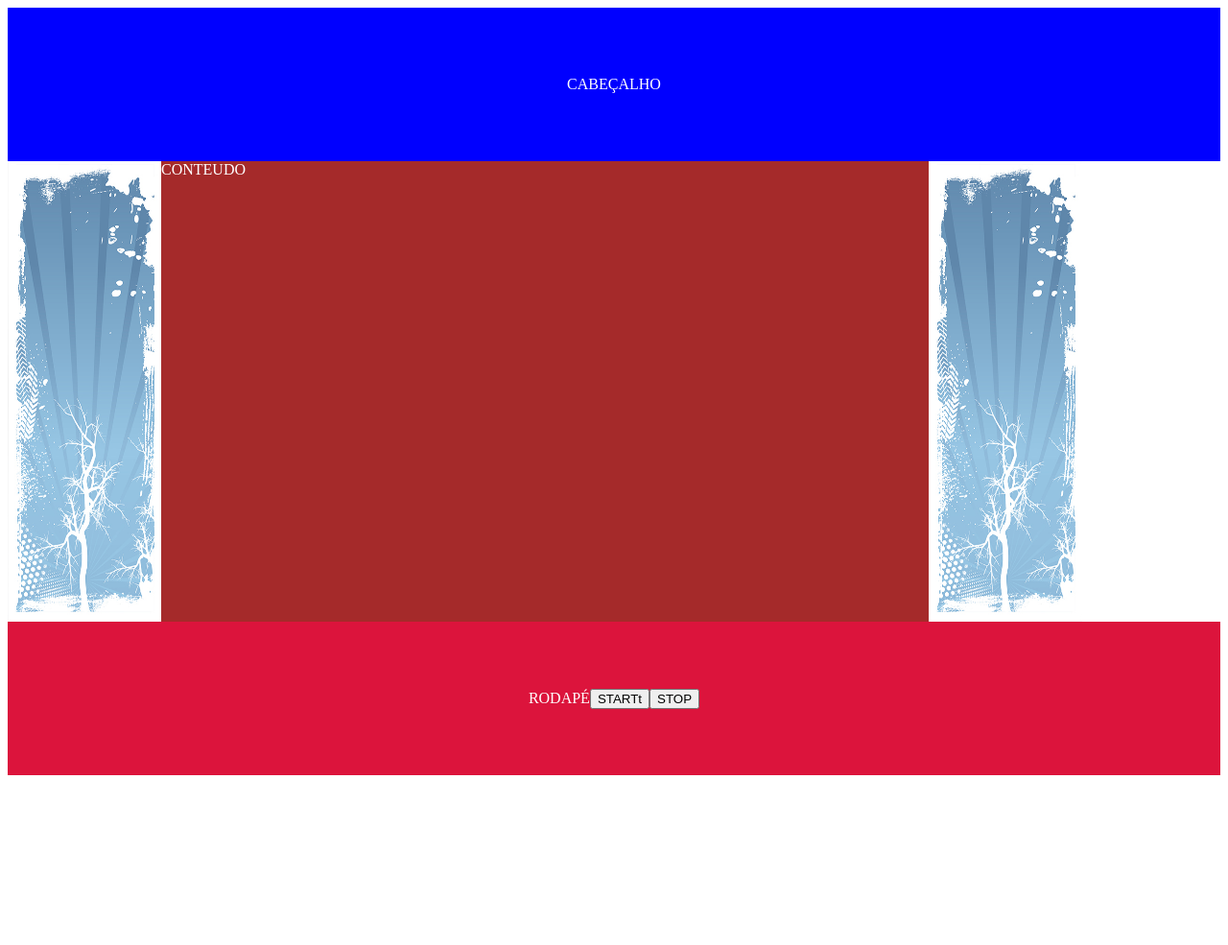
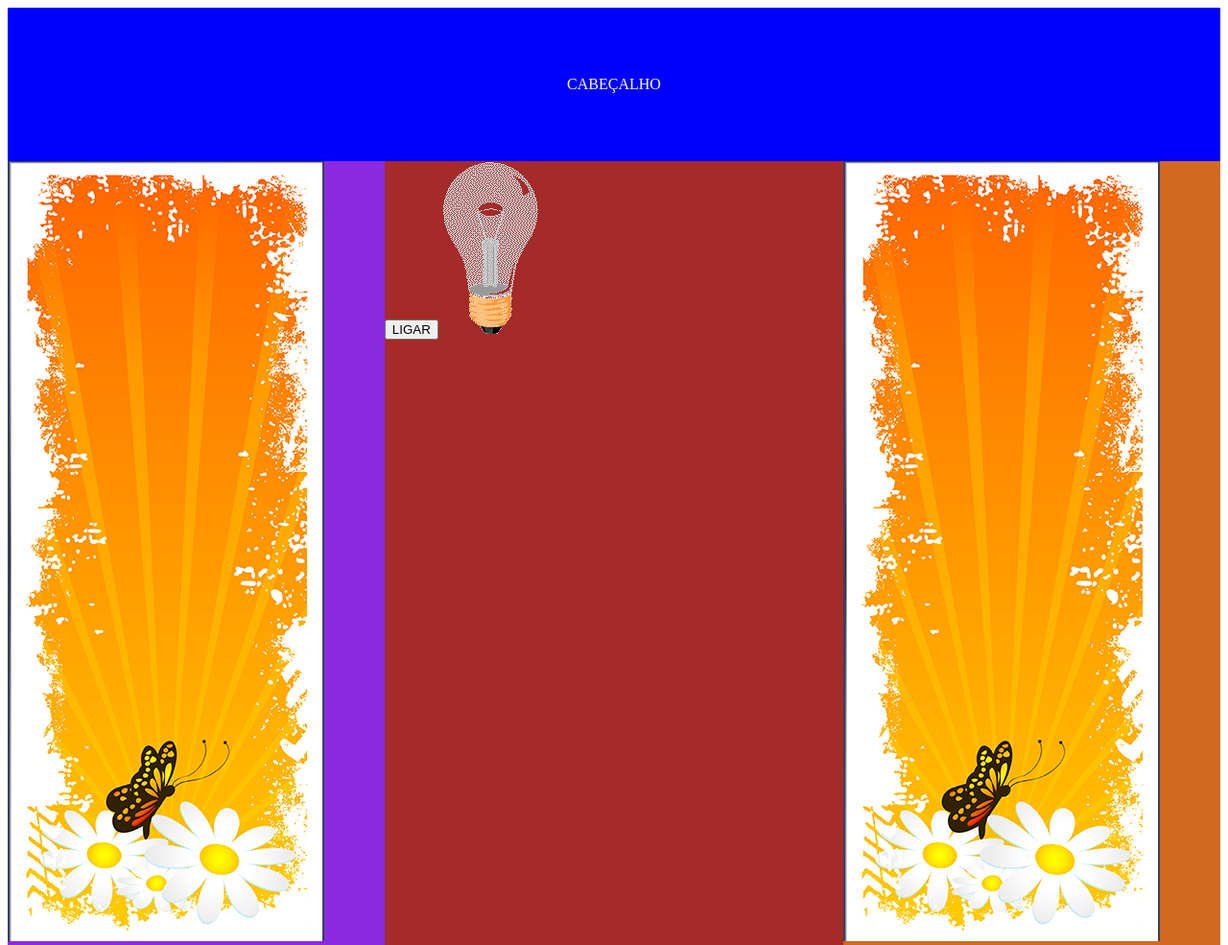
Before and after one commit to 1ESPF-2023/rm551624, a plain HTML site: page layout-cores.html in a window 1280 px wide. Shown: the top 985 px of the page at 96% size. Before the commit the page ends 816 px from the top, so only its background shows below. Drawn offline with Linux system fonts and the light colour scheme.

Commit message:
Exercicios resolvidos e foreach

```diff
--- a/css/style.css
+++ b/css/style.css
@@ -9,31 +9,31 @@
 
 .container{
     display: flex;
-    height: 60vh;
+    height: auto;
 }
 
 .banner-1{
-    /* flex-grow: 1; */
+    flex-grow: 1;
     background-color: blueviolet;
     color: #fff;
-    height: 60vh;
-    width: 20vh;
+    /* height: 60vh;
+    width: 20vh; */
 }
 
 .conteudo{
-    /* flex-grow: 5; */
+    flex-grow: 5;
     background-color: brown;
     color: #fff;
-    height: 60vh;
-    width: 100vh;
+    /* height: 60vh;
+    width: 100vh; */
 }
 
 .banner-2{
-    /* flex-grow: 1; */
+    flex-grow: 1;
     background-color: chocolate;
     color: #fff;
-    height: 60vh;
-    width: 20vh;
+    /* height: 60vh;
+    width: 20vh; */
 }
 
 .rodape{
@@ -45,7 +45,7 @@
     color: #fff;
 }
 
-.banner-img-1{
+/* .banner-img-1{
     height: 60vh;
     position: absolute;
     width: 20vh;
@@ -80,4 +80,4 @@
     height: 60vh;
     position: absolute;
     width: 20vh;
-}
+} */
--- a/js/script.js
+++ b/js/script.js
@@ -26,6 +26,7 @@
 
 // console.log(seletores)
 
+// //======================================================================================
 
 // let tmp = ""
 
@@ -43,7 +44,6 @@
 //     console.log(b);
 
 //     const cabecalho = document.querySelector(".cabecalho");
-
 //     cabecalho.style.backgroundColor = `rgb(${r},${g},${b})`;
 
 //     tmp = setTimeout(mudarCor, 1000) //o segundo parâmetro é feito em milisegundos. Os parâmetros da função "mudarCor" tem que ser colocado após os milisegundos
@@ -100,89 +100,152 @@
 
 
 
+//======================================================================================
+//Exercício
+// let tmp1 = ""
+// let tmp2 = ""
 
-let tmp1 = ""
-let tmp2 = ""
+// function mudarImagemBanner1() {
 
-function mudarImagemBanner1() {
+//     let b = 0;
 
-    let b = 0;
+//     b = Math.round(Math.random() * 2);
+//     console.log(b);
 
-    b = Math.round(Math.random() * 2);
-    console.log(b);
+//     if (b == 0) {
+//         const banner1Lateral1 = document.querySelector(".banner-img-1")
+//         banner1Lateral1.style.zIndex = "5"
+//         const banner2Lateral1 = document.querySelector(".banner-img-2")
+//         banner2Lateral1.style.zIndex = "1"
+//         const banner3Lateral1 = document.querySelector(".banner-img-3")
+//         banner3Lateral1.style.zIndex = "1"
+//     }
+//     if (b == 1) {
+//         const banner1Lateral1 = document.querySelector(".banner-img-1")
+//         banner1Lateral1.style.zIndex = "1"
+//         const banner2Lateral1 = document.querySelector(".banner-img-2")
+//         banner2Lateral1.style.zIndex = "5"
+//         const banner3Lateral1 = document.querySelector(".banner-img-3")
+//         banner3Lateral1.style.zIndex = "1"
+//     }
+//     if (b == 2) {
+//         const banner1Lateral1 = document.querySelector(".banner-img-1")
+//         banner1Lateral1.style.zIndex = "1"
+//         const banner2Lateral1 = document.querySelector(".banner-img-2")
+//         banner2Lateral1.style.zIndex = "1"
+//         const banner3Lateral1 = document.querySelector(".banner-img-3")
+//         banner3Lateral1.style.zIndex = "5"
+//     }
 
-    if (b == 0) {
-        const banner1Lateral1 = document.querySelector(".banner-img-1")
-        banner1Lateral1.style.zIndex = "5"
-        const banner2Lateral1 = document.querySelector(".banner-img-2")
-        banner2Lateral1.style.zIndex = "1"
-        const banner3Lateral1 = document.querySelector(".banner-img-3")
-        banner3Lateral1.style.zIndex = "1"
-    }
-    if (b == 1) {
-        const banner1Lateral1 = document.querySelector(".banner-img-1")
-        banner1Lateral1.style.zIndex = "1"
-        const banner2Lateral1 = document.querySelector(".banner-img-2")
-        banner2Lateral1.style.zIndex = "5"
-        const banner3Lateral1 = document.querySelector(".banner-img-3")
-        banner3Lateral1.style.zIndex = "1"
-    }
-    if (b == 2) {
-        const banner1Lateral1 = document.querySelector(".banner-img-1")
-        banner1Lateral1.style.zIndex = "1"
-        const banner2Lateral1 = document.querySelector(".banner-img-2")
-        banner2Lateral1.style.zIndex = "1"
-        const banner3Lateral1 = document.querySelector(".banner-img-3")
-        banner3Lateral1.style.zIndex = "5"
-    }
+//     tmp1 = setTimeout(mudarImagemBanner1, 500)
 
-    tmp1 = setTimeout(mudarImagemBanner1, 500)
-
-    }
+//     }
 
 
 
-    function mudarImagemBanner2() {
+//     function mudarImagemBanner2() {
 
-        let b = 0;
+//         let b = 0;
 
-        b = Math.round(Math.random() * 2);
-        console.log(b);
+//         b = Math.round(Math.random() * 2);
+//         console.log(b);
 
-        if (b == 0) {
-            const banner1Lateral1 = document.querySelector(".banner-img-4")
-            banner1Lateral1.style.zIndex = "5"
-            const banner2Lateral1 = document.querySelector(".banner-img-5")
-            banner2Lateral1.style.zIndex = "1"
-            const banner3Lateral1 = document.querySelector(".banner-img-6")
-            banner3Lateral1.style.zIndex = "1"
-        }
-        if (b == 1) {
-            const banner1Lateral1 = document.querySelector(".banner-img-4")
-            banner1Lateral1.style.zIndex = "1"
-            const banner2Lateral1 = document.querySelector(".banner-img-5")
-            banner2Lateral1.style.zIndex = "5"
-            const banner3Lateral1 = document.querySelector(".banner-img-6")
-            banner3Lateral1.style.zIndex = "1"
-        }
-        if (b == 2) {
-            const banner1Lateral1 = document.querySelector(".banner-img-4")
-            banner1Lateral1.style.zIndex = "1"
-            const banner2Lateral1 = document.querySelector(".banner-img-5")
-            banner2Lateral1.style.zIndex = "1"
-            const banner3Lateral1 = document.querySelector(".banner-img-6")
-            banner3Lateral1.style.zIndex = "5"
-        }
+//         if (b == 0) {
+//             const banner1Lateral1 = document.querySelector(".banner-img-4")
+//             banner1Lateral1.style.zIndex = "5"
+//             const banner2Lateral1 = document.querySelector(".banner-img-5")
+//             banner2Lateral1.style.zIndex = "1"
+//             const banner3Lateral1 = document.querySelector(".banner-img-6")
+//             banner3Lateral1.style.zIndex = "1"
+//         }
+//         if (b == 1) {
+//             const banner1Lateral1 = document.querySelector(".banner-img-4")
+//             banner1Lateral1.style.zIndex = "1"
+//             const banner2Lateral1 = document.querySelector(".banner-img-5")
+//             banner2Lateral1.style.zIndex = "5"
+//             const banner3Lateral1 = document.querySelector(".banner-img-6")
+//             banner3Lateral1.style.zIndex = "1"
+//         }
+//         if (b == 2) {
+//             const banner1Lateral1 = document.querySelector(".banner-img-4")
+//             banner1Lateral1.style.zIndex = "1"
+//             const banner2Lateral1 = document.querySelector(".banner-img-5")
+//             banner2Lateral1.style.zIndex = "1"
+//             const banner3Lateral1 = document.querySelector(".banner-img-6")
+//             banner3Lateral1.style.zIndex = "5"
+//         }
 
-        tmp2 = setTimeout(mudarImagemBanner2, 500)
-        }
+//         tmp2 = setTimeout(mudarImagemBanner2, 500)
+//         }
 
 
-mudarImagemBanner1();
-mudarImagemBanner2();
+// mudarImagemBanner1();
+// mudarImagemBanner2();
+//======================================================================================
+//======================================================================================
+//Exercicio corrigido pelo professor
 
-console.log(seletores)
 
+// function mudaBanner() {
+//     const imgElement1 = document.querySelector(".banner-1 img"); //pegou a classe "banner-1" e pegou uma img dentro dessa classe
+//     //console.log(imgElement1)
+//     let nr = Math.ceil(Math.random() * 3);
+//     // imgElement1.src = "./img/banner-lateral-"+nr+".png";
+//     imgElement1.src =`./img/banner-lateral-${nr}.png`;
+//     setTimeout(mudaBanner2, 2000);
+// }
+
+// function mudaBanner2() {
+//     const imgElement1 = document.querySelector(".banner-2 img"); //pegou a classe "banner-1" e pegou uma img dentro dessa classe
+//     //console.log(imgElement1)
+//     let nr = Math.ceil(Math.random() * 3);
+//     // imgElement1.src = "./img/banner-lateral-"+nr+".png";
+//     imgElement1.src =`./img/banner-lateral-${nr}.png`;
+//     setTimeout(mudaBanner, 2000);
+// }
+
+
+// function mudaBanner() {
+//     const imgElement = document.querySelector(".banner-1 img"); //pegou a classe "banner-1" e pegou uma img dentro dessa classe
+//     //console.log(imgElement1)
+//     let nr = Math.ceil(Math.random() * 3);
+//     // imgElement1.src = "./img/banner-lateral-"+nr+".png";
+//     imgElement.src =`./img/banner-lateral-${nr}.png`;
+
+//     const imgElement2 = document.querySelector(".banner-2 img"); //pegou a classe "banner-1" e pegou uma img dentro dessa classe
+//     //console.log(imgElement1)
+//     nr = Math.ceil(Math.random() * 3);
+//     // imgElement1.src = "./img/banner-lateral-"+nr+".png";
+//     imgElement2.src =`./img/banner-lateral-${nr}.png`;
+//     setTimeout(mudaBanner, 1000);
+// }
+
+// mudaBanner();
+
+//=====================================================================================
+
+//Exercicio 2
+function mudaLampada() {
+    // const botao = document.querySelector("button");
+    const botoes = document.querySelectorALL("button");
+botoes.forEach( (botao)=>{
+    botao
+} ) //ele conhece todos os botoes
+    botao.addEventListener("click", function(){
+        if(this.textContent == "LIGAR"){
+            const bulbElement = document.querySelector("img[alt='Lampada apagada']");
+            bulbElement.src = "./img/pic_bulbon.gif";
+            bulbElement.alt = "Lampada acesa";
+            this.textContent = "DESLIGAR"
+        }else{
+            const bulbElement = document.querySelector("img[alt='Lampada acesa']");
+            bulbElement.src = "./img/pic_bulboff.gif";
+            bulbElement.alt = "Lampada apagada";
+            this.textContent = "LIGAR"
+        }
+    })
+
+}
 
 /*
 var                         - variável
--- a/layout-cores.html
+++ b/layout-cores.html
@@ -18,19 +18,22 @@
 
     <div class="container">
         <aside class="banner-1">
-            <img class="banner-img-1" src="./img/banner-lateral-1.png" alt="">
-            <img class="banner-img-2" src="./img/banner-lateral-2.png" alt="">
-            <img class="banner-img-3" src="./img/banner-lateral-3.png" alt="">
-            <span>BANNER-1</span>
+            <img class="banner-img-1" src="./img/banner-lateral-1.png" alt="Banner">
+            <!-- <img class="banner-img-2" src="./img/banner-lateral-2.png" alt="Banner">
+            <img class="banner-img-3" src="./img/banner-lateral-3.png" alt="Banner"> -->
+            <!-- <span>BANNER-1</span> -->
         </aside>
         <section class="conteudo">
-            <span>CONTEUDO</span>
+            <button>LIGAR</button>
+            <img src="./img/pic_bulboff.gif" alt="Lampada apagada">
+            <img src="." alt="">
+            <!-- <span>CONTEUDO</span>     -->
         </section>
         <aside class="banner-2">
-            <img class="banner-img-4" src="./img/banner-lateral-1.png" alt="">
-            <img class="banner-img-5" src="./img/banner-lateral-2.png" alt="">
-            <img class="banner-img-6" src="./img/banner-lateral-3.png" alt="">
-            <span>BANNER-2</span>
+            <img class="banner-img-4" src="./img/banner-lateral-1.png" alt="Banner">
+            <!-- <img class="banner-img-5" src="./img/banner-lateral-2.png" alt="Banner">
+            <img class="banner-img-6" src="./img/banner-lateral-3.png" alt="Banner"> -->
+            <!-- <span>BANNER-2</span> -->
         </aside>
     </div>
 
```
Also changed, not shown: img/lpdimg.jpg (added), img/pic_bulboff.gif (added), img/pic_bulbon.gif (added).
